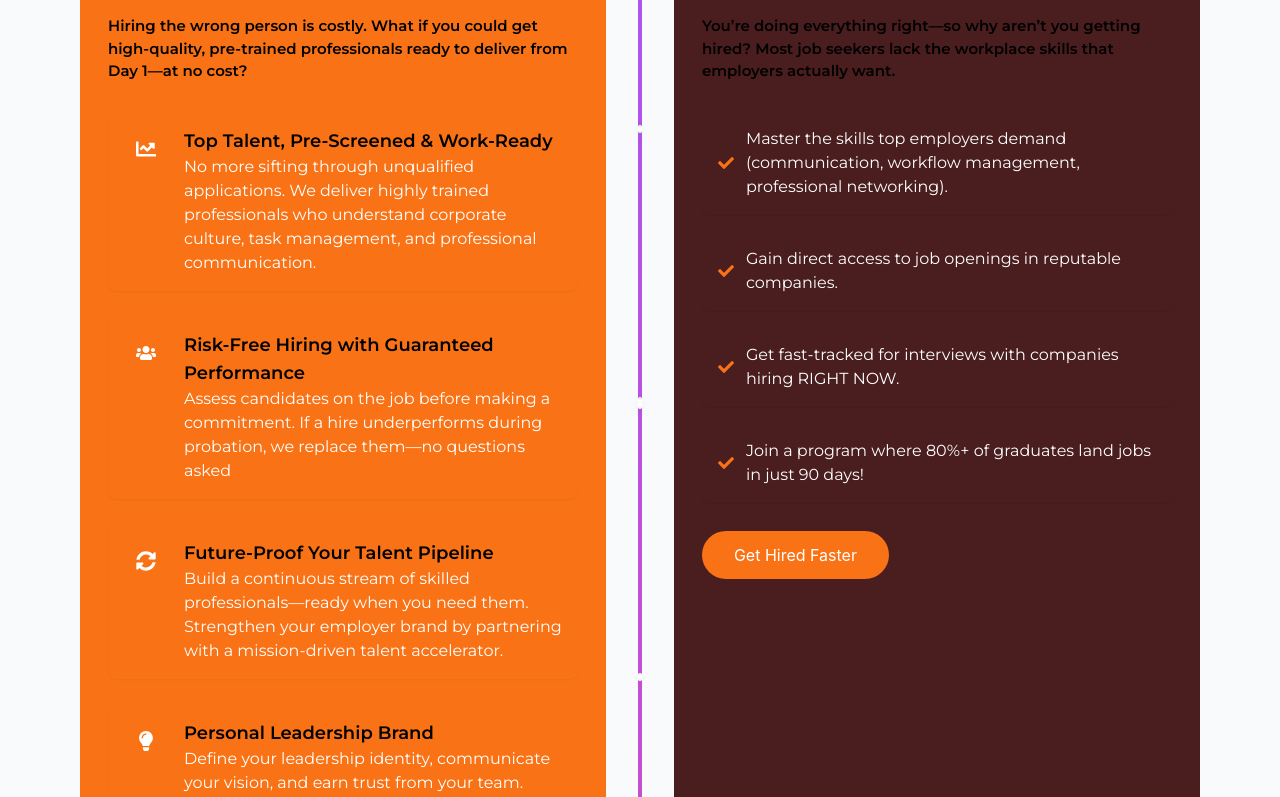
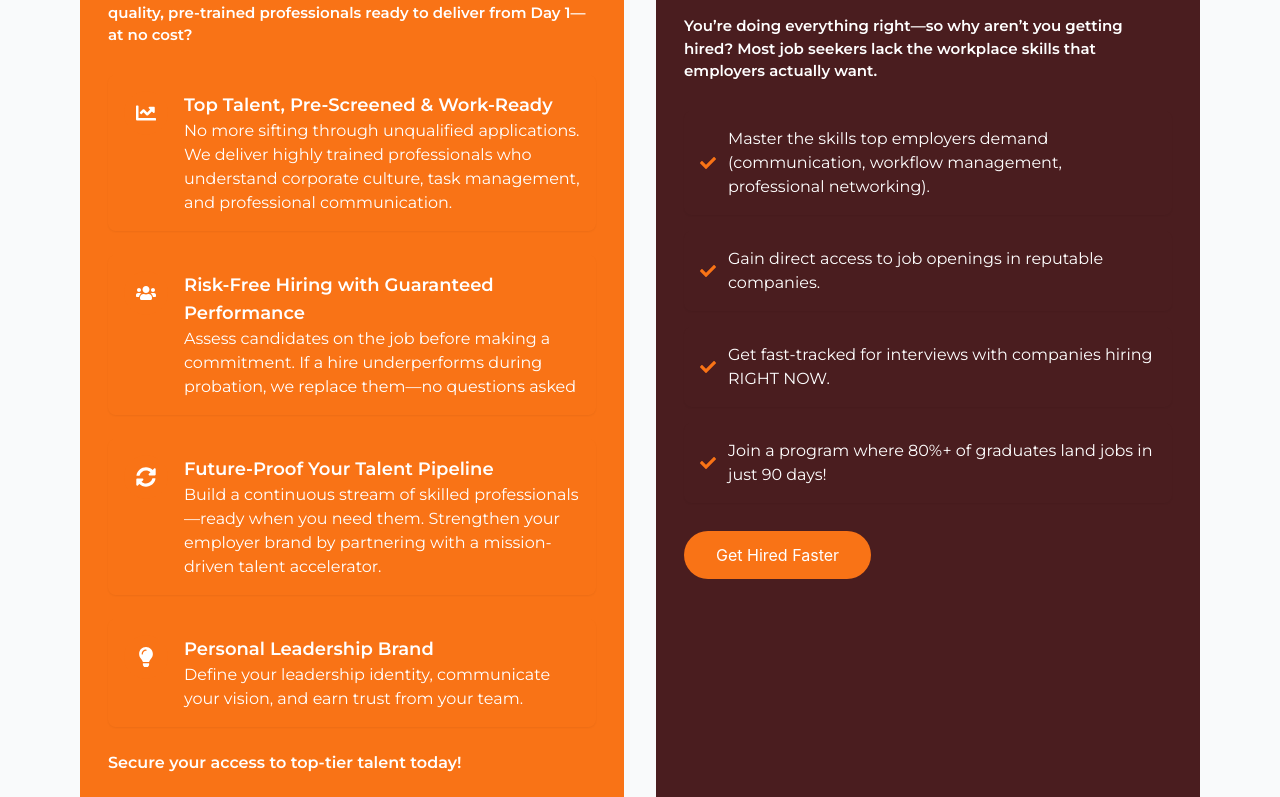
Before and after one commit to Gift-World/craftwise-main, a React (Vite) app: page /talent in a window 1280 px wide. Shown: the part 921-1718 px from the top of the page. Built offline with nearby package versions, Linux system fonts and the light colour scheme.

Commit message:
Update text color in TalentPage for improved readability and adjust button background for consistency

```diff
--- a/src/pages/minipages/TalentPage.jsx
+++ b/src/pages/minipages/TalentPage.jsx
@@ -175,7 +175,7 @@ const TalentPage = ({
     <h2 className="text-3xl text-white font-montserrat font-bold mb-8">
       For Employers: Get Job-Ready Talent with ZERO Hiring Fees
     </h2>
-    <h4 className="font-montserrat text-[15px] font-semibold mb-7">
+    <h4 className="font-montserrat text-[15px] text-white font-semibold mb-7">
       Hiring the wrong person is costly. What if you could get high-quality, pre-trained professionals ready to deliver from Day 1—at no cost?
     </h4>
 
@@ -191,36 +191,25 @@ const TalentPage = ({
             {feature.icon}
           </div>
           <div>
-            <h3 className="text-black font-semibold text-lg">{feature.title}</h3>
+            <h3 className="text-white font-semibold text-lg">{feature.title}</h3>
             <p className="text-white">{feature.description}</p>
           </div>
         </motion.div>
       ))}
-      <h3 className="font-montserrat font-semibold text-[16px]">
+      <h3 className="font-montserrat text-white font-semibold text-[16px]">
         Secure your access to top-tier talent today!
       </h3>
       <motion.button
         whileHover={{ scale: 1.05 }}
         whileTap={{ scale: 0.95 }}
         onClick={() => setShowForm(true)}
-        className="bg-black text-white px-8 py-3 rounded-full hover:bg-orange-600 transform transition-all"
+        className="bg-secondary text-white px-8 py-3 rounded-full hover:bg-orange-600 transform transition-all"
       >
         Get Pre-Vetted Talent
       </motion.button>
     </div>
   </motion.div>
-  <div className="w-1 relative ">
-              <div className="absolute inset-0 bg-gradient-to-b from-purple-500 via-pink-500 to-blue-500 animate-gradient bg-[length:400%_400%]"></div>
-              <div className="absolute inset-0 flex items-center justify-center">
-                <div className="w-3 h-3 bg-white rounded-full shadow-md"></div>
-              </div>
-              <div className="absolute top-1/4 inset-x-0 flex items-center justify-center">
-                <div className="w-2 h-2 bg-white rounded-full shadow-md"></div>
-              </div>
-              <div className="absolute bottom-1/4 inset-x-0 flex items-center justify-center">
-                <div className="w-2 h-2 bg-white rounded-full shadow-md"></div>
-              </div>
-            </div>
+
 
   {/* Job Seekers Section */}
   <motion.div
@@ -232,7 +221,7 @@ const TalentPage = ({
     <h2 className="text-3xl font-bold text-white font-montserrat mb-8">
       For Job Seekers: Your Shortcut to a High-Paying Job Starts Here
     </h2>
-    <h4 className="font-montserrat text-[15px] font-semibold mb-7">
+    <h4 className="font-montserrat text-[15px] text-white font-semibold mb-7">
       You’re doing everything right—so why aren’t you getting hired?
       Most job seekers lack the workplace skills that employers actually want.
     </h4>
```
